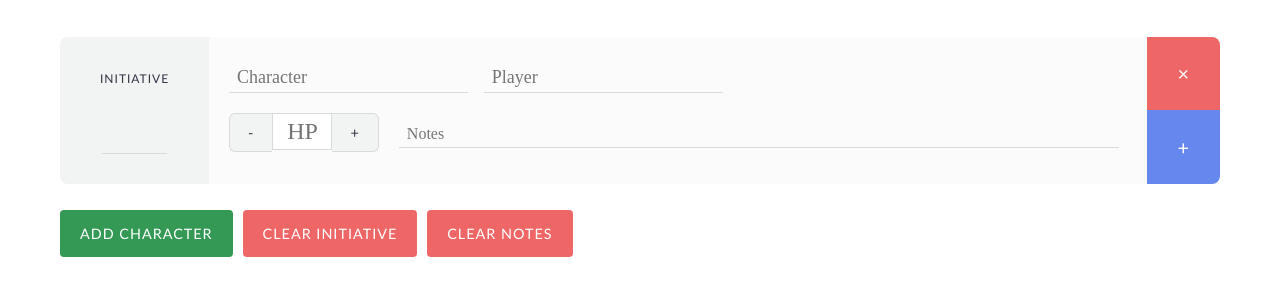
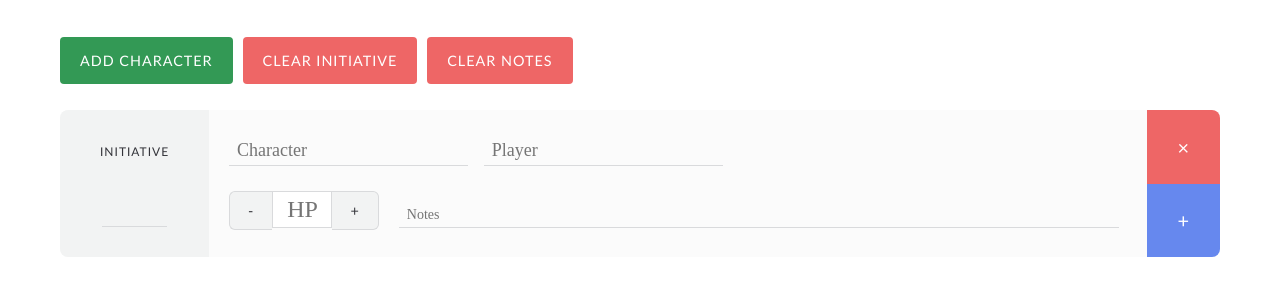
Before and after one commit to stormreaever/dnd-initiative-tracker, a website: page index.html in a window 1280 px wide. Shown: the part 144-440 px from the top of the page. Drawn offline with nearby package versions, Linux system fonts and the light colour scheme; some packages are replaced by stand-ins of ours.

Commit message:
re-arranged UI

```diff
--- a/css/src/style.scss
+++ b/css/src/style.scss
@@ -2,7 +2,7 @@ $fonts-sans: "Gill Sans", Futura, sans-serif;
 $fonts-normal: Palatino, Cambria, serif;
 $fonts-din: "DIN", "DIN Alternate";
 
-$black: #334;
+$black: #333339;
 
 $grey1 : #fbfbfb;
 $grey2 : #f2f3f3;
@@ -78,6 +78,15 @@ button {
     &:hover {
       background-color: darken($red, 5%);
     }
+  }
+}
+
+.panel {
+
+  &:after {
+    content: "";
+    display: table;
+    clear: both;
   }
 }
 
@@ -195,7 +204,7 @@ ul.character-items {
     }
 
     .hp {
-      margin-top: 20px;
+      margin-top: 25px;
       input {
         font-size: 24px;
         width: 60px;
@@ -241,9 +250,10 @@ ul.character-items {
 
     .notes input {
       margin-left: 20px;
-      margin-top: 8px;
-      font-size: 16px;
+      margin-top: 12px;
+      font-size: 14px;
       width: calc(100% - 440px);
+
     }
 
     // enter and leave animations
--- a/index.html
+++ b/index.html
@@ -17,6 +17,12 @@
 
 <div ng-app="myApp" ng-controller="myCtrl">
 
+
+
+  <div class="panel"><button class="btn add" ng-click="add()">Add Character</button>
+    <button class="btn clear" ng-click="clearInit()">Clear Initiative</button>
+    <button class="btn clear" ng-click="clearNotes()">Clear Notes</button>
+  </div>
 
 <ul class="character-items">
   <li class="character-item" ng-repeat="char in charList | orderBy : '-initiative'">
@@ -52,10 +58,6 @@
 </ul>
 
 
-<button class="btn add" ng-click="add()">Add Character</button>
-<button class="btn clear" ng-click="clearInit()">Clear Initiative</button>
-<button class="btn clear" ng-click="clearNotes()">Clear Notes</button>
-
 
 
 </div>
```
Also changed, not shown: css/build/style.css.
